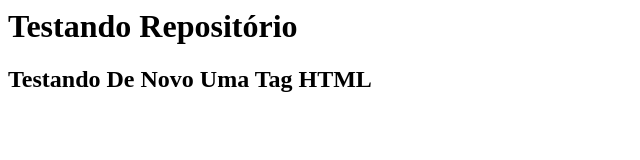
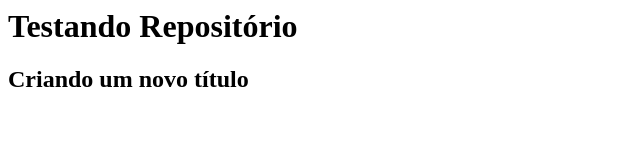
Before and after one commit to queijinho/Curso_Git-GitHub, a plain HTML site: page index.html in a window 1280 px wide. Shown: the whole page, without its empty margins (0-640 px from the left). Drawn offline with Linux system fonts and the light colour scheme.

Commit message:
alteração de dois arquivos

```diff
--- a/index.html
+++ b/index.html
@@ -1,2 +1,2 @@
 <h1>Testando Repositório</h1>
-<h2>Testando De Novo Uma Tag HTML</h2>
+<h2>Criando um novo título</h2>
```
Also changed, not shown: index2.html (added, +1 -0 lines).
